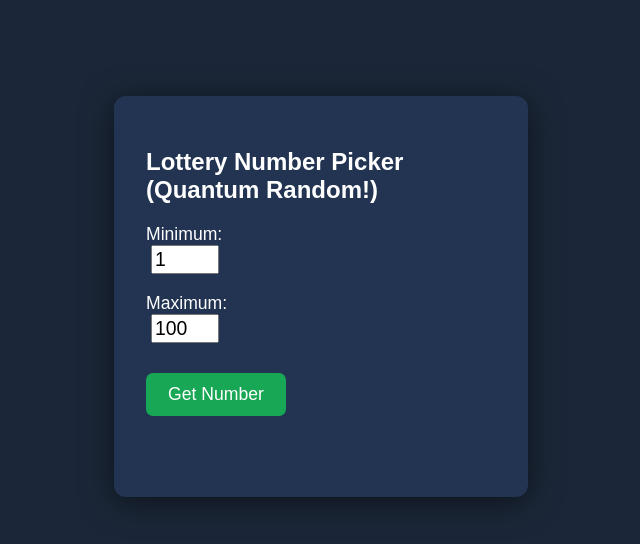
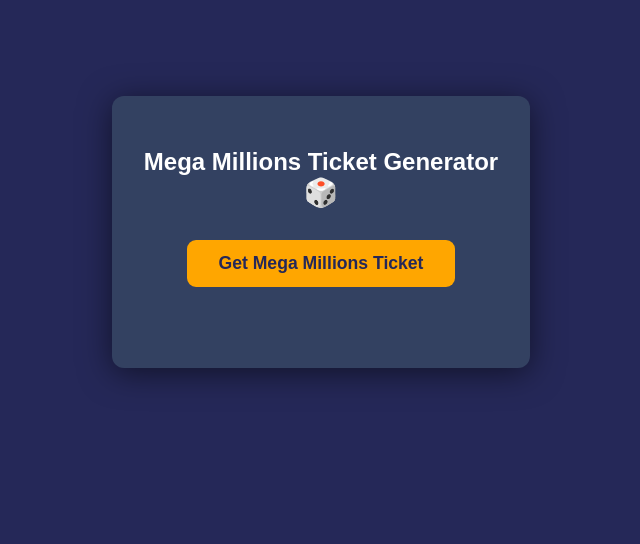
Before and after one commit to Jeremiah-Crouse/lotto_num, a plain HTML site: page index.html in a window 1280 px wide. Shown: the whole page, without its empty margins (319-959 px from the left). Drawn offline with Linux system fonts and the light colour scheme.

Commit message:
Update index.html

```diff
--- a/index.html
+++ b/index.html
@@ -2,31 +2,30 @@
 <html lang="en">
 <head>
   <meta charset="UTF-8">
-  <title>ANU QRNG Lottery Ticket Picker</title>
+  <title>Mega Millions Ticket Generator (Quantum!)</title>
   <style>
-    body { background: #1b2738; color: #fff; font-family: sans-serif; }
-    .container { margin: 6em auto; width: 350px; background: #223451; padding: 2em; border-radius: 12px; box-shadow: 0 5px 32px #0008; }
-    label, input { display: block; margin-bottom: 1em; font-size: 1.1em; }
-    input { width: 60px; margin-left: 5px; }
+    body { background: #252858; color: #fff; font-family: sans-serif; }
+    .container { margin: 6em auto; width: 360px; background: #334161; padding: 2em 1.8em; border-radius: 12px; box-shadow: 0 5px 32px #0008; }
+    h2 { margin-bottom: 1.3em; text-align: center; }
     button {
-      padding: 11px 22px; font-size: 1.1em; background: #18a754;
-      color: #fff; border: none; border-radius: 7px; cursor: pointer;
-      margin-bottom: 1em; margin-top: 10px;
+      display: block; margin: 1.6em auto 1em auto; padding: 13px 32px;
+      font-size: 1.1em; background: #ffa600; color: #252858;
+      border: none; border-radius: 9px; cursor: pointer;
+      font-weight: bold; transition: 0.1s;
     }
-    button:disabled { background: #4b626e; cursor: not-allowed;}
-    .result { font-size: 2em; text-align: center; margin: 1em 0 0 0; }
+    button:disabled { background: #4b626e; cursor: not-allowed; color: #ccc; }
+    .result { font-size: 1.8em; margin-top: 1.7em; text-align: center; }
+    .mm-balls { margin-top: 1em; text-align: center; }
+    .ball { display: inline-block; width: 2.4em; height: 2.4em; margin: 0.18em 0.23em; line-height: 2.4em; border-radius: 50%; background: #fafafa; color: #252858; font-weight: bold; font-size: 1.3em; box-shadow: 0 2px 7px #0006; border: 3px solid #e6e6e6;}
+    .megaball { background: #ffd600; color: #222; border: 3px solid #ffac22; }
+    .err { color: #ffa600; font-size: 1.08em; margin: 0.6em 0 0 0; text-align: center; }
     .timer { font-size: 0.95em; color: #ffd600; text-align: center; margin-top: 0.2em; }
-    .err { color: #ffa600; font-size: 1em; margin: 0.5em 0 0 0; text-align: center;}
   </style>
 </head>
 <body>
   <div class="container">
-    <h2>Lottery Number Picker (Quantum Random!)</h2>
-    <form onsubmit="event.preventDefault(); getNumber();">
-      <label>Minimum: <input type="number" id="min" value="1" /></label>
-      <label>Maximum: <input type="number" id="max" value="100" /></label>
-      <button id="getBtn" type="submit">Get Number</button>
-    </form>
+    <h2>Mega Millions Ticket Generator <span style="font-size:1.15em;">🎲</span></h2>
+    <button id="getBtn" onclick="getMegaTicket()">Get Mega Millions Ticket</button>
     <div class="timer" id="cooldown"></div>
     <div class="err" id="error"></div>
     <div class="result" id="result"></div>
@@ -53,32 +52,45 @@
       document.getElementById("cooldown").textContent = cooldown > 0
         ? `Cooldown: Please wait ${cooldown} second${cooldown === 1 ? '' : 's'}...` : "";
     }
-    async function getNumber() {
+
+    function scaleRaw(val, min, max) {
+      // Scale 0–65535 into min–max inclusive:
+      return Math.floor((val / 65535) * (max - min + 1)) + min;
+    }
+    async function getMegaTicket() {
       document.getElementById("error").textContent = "";
       document.getElementById("result").textContent = "";
-      const min = parseInt(document.getElementById("min").value, 10);
-      const max = parseInt(document.getElementById("max").value, 10);
-      if (isNaN(min) || isNaN(max) || min >= max) {
-        document.getElementById("error").textContent = "Please enter a valid range (min < max)";
-        return;
-      }
-
       startCooldown();
 
       try {
-        // ANU QRNG API: get a single 16-bit unsigned integer
-        const url = 'https://qrng.anu.edu.au/API/jsonI.php?length=1&type=uint16';
+        // Get 6 random 16-bit unsigned ints from ANU QRNG
+        const url = 'https://qrng.anu.edu.au/API/jsonI.php?length=6&type=uint16';
         const response = await fetch(url);
-        if (!response.ok) throw new Error("Network error!");
+        if (!response.ok) throw new Error("Network error.");
         const data = await response.json();
-        if (!data.success) throw new Error("API error!");
-        const rawValue = data.data[0]; // Value from 0 to 65535
+        if (!data.success || !data.data || data.data.length !== 6) throw new Error("API error!");
+        let nums = data.data.slice(); // Array of 6 numbers: [n1, n2, n3, n4, n5, n6]
 
-        // Scale to min-max
-        const scaled = Math.floor((rawValue / 65535) * (max - min + 1)) + min;
-        document.getElementById("result").textContent = `🎲 Your number: ${scaled}`;
+        // Scale first 5 across 1–70, and last across 1–24; make first 5 unique (Mega Millions rules!)
+        let balls = [];
+        while(balls.length < 5) {
+          let scaled = scaleRaw(nums[balls.length], 1, 70);
+          if (!balls.includes(scaled)) balls.push(scaled);
+          else nums[balls.length] = (nums[balls.length]+1)%65536; // minimal tweak to avoid duplicates
+        }
+        balls.sort((a,b) => a-b); // sort for aesthetics
+        let mega = scaleRaw(nums[5], 1, 24);
+
+        // Output
+        document.getElementById("result").innerHTML =
+          `<div class="mm-balls">
+             <span>White Balls:</span>
+             ${balls.map(n=>`<span class="ball">${n}</span>`).join('')}
+             <br>
+             <span>Mega Ball:</span> <span class="ball megaball">${mega}</span>
+           </div>`;
       } catch (e) {
-        document.getElementById("error").textContent = "Sorry! Couldn't get a random number.";
+        document.getElementById("error").textContent = "Sorry! Couldn't get a quantum random ticket.";
       }
     }
   </script>
```
